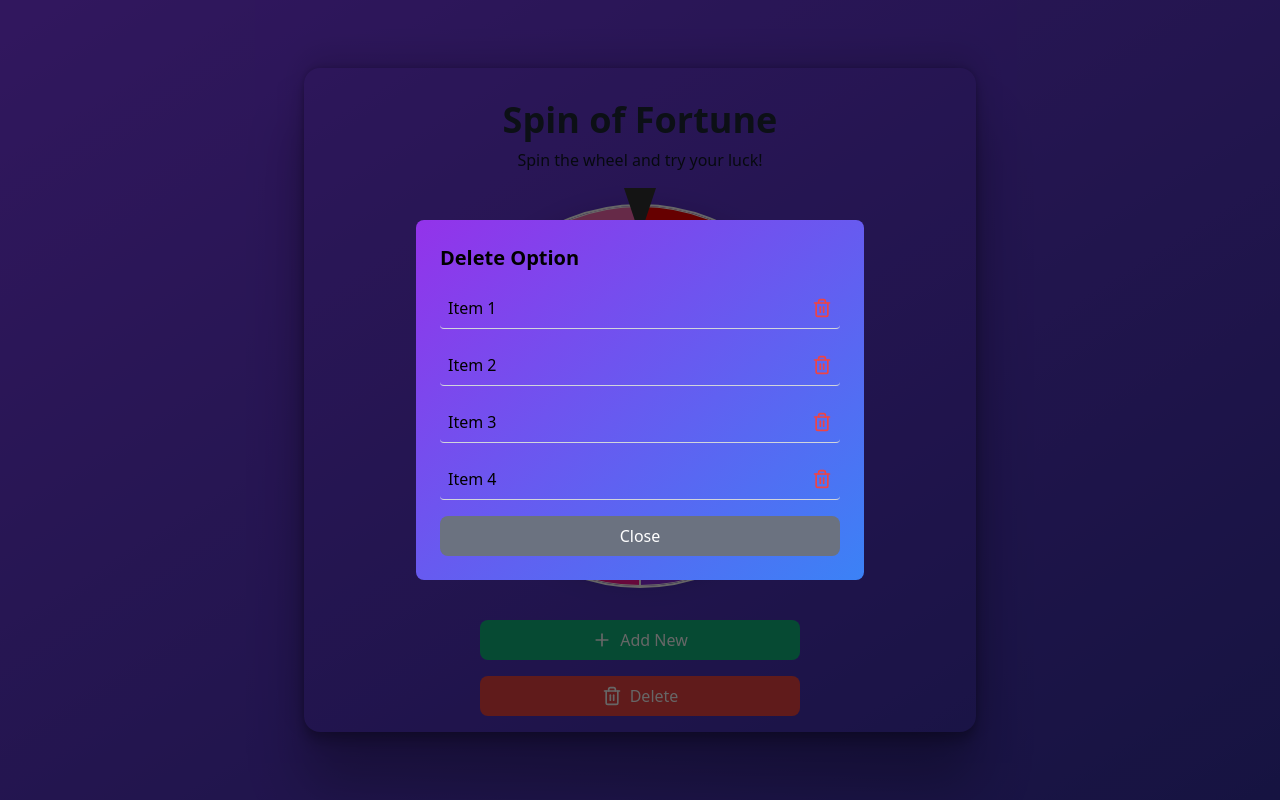
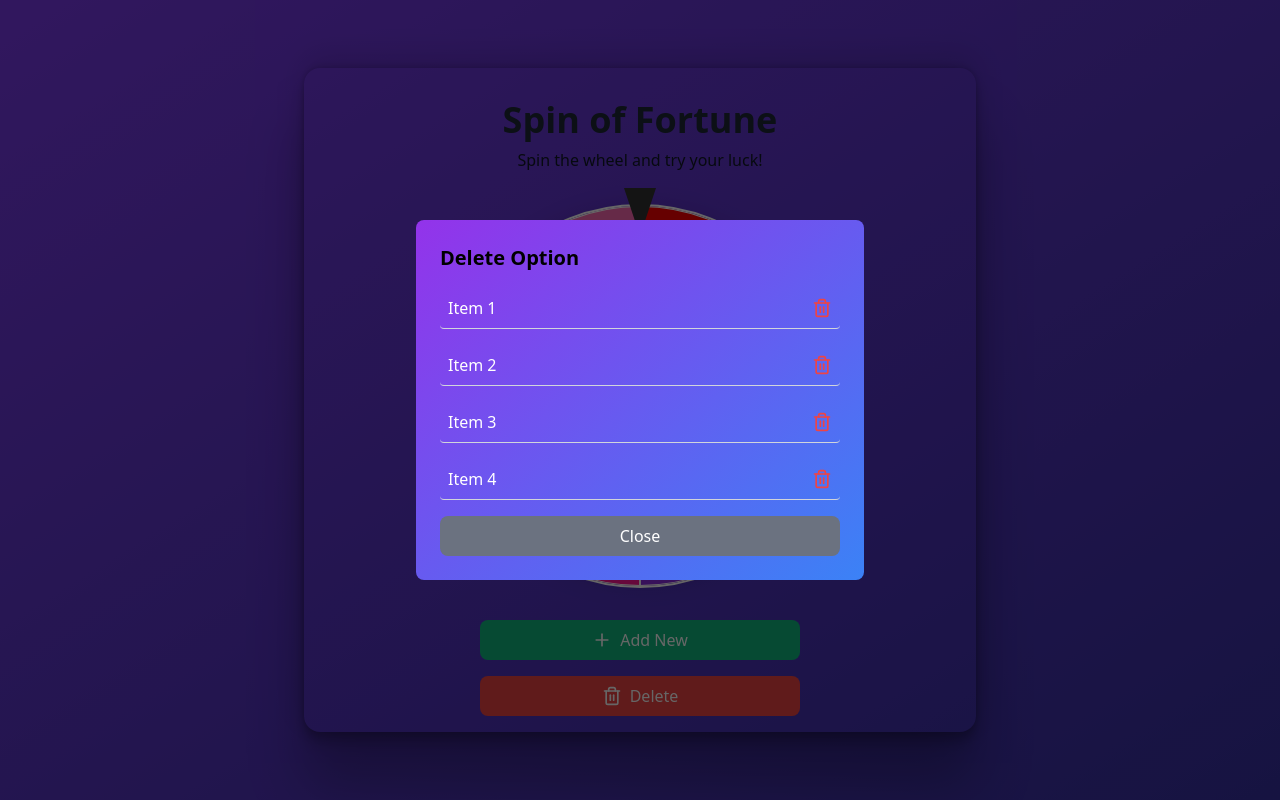
Before and after one commit to gulerhan/spin-wheel-react, a React (Vite) app: page / in a window 1280 px wide. Both pictures are taken after a click on the button "Delete". Built offline with nearby package versions, Linux system fonts and the light colour scheme.

Commit message:
changed bg color in delete popup items

```diff
--- a/src/App.tsx
+++ b/src/App.tsx
@@ -288,12 +288,13 @@ function App() {
               {items.map(item => (
                 <div
                   key={item.id}
-                  className="flex items-center justify-between p-2 hover:bg-gray-100 rounded border-b border-gray-300"
+                  tabIndex={0}
+                  className="flex items-center justify-between p-2 hover:bg-gray-100 rounded border-b border-gray-300 focus:bg-transparent focus:outline-none"
                 >
-                  <span>{item.text}</span>
+                  <span className='text-white'>{item.text}</span>
                   <button
                     onClick={() => handleDeleteItem(item.id)}
-                    className="text-red-500 hover:text-red-700"
+                    className="text-red-500 hover:text-red-700 "
                   >
                     <Trash2 size={20} />
                   </button>
```
